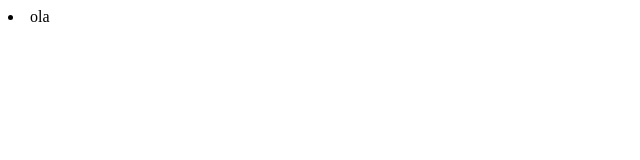
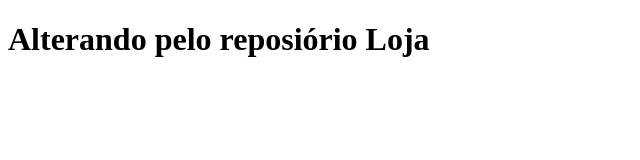
Before and after one commit to lukyne01/maintenance, a plain HTML site: page index.html in a window 1280 px wide. Shown: the whole page, without its empty margins (0-640 px from the left). Drawn offline with Linux system fonts and the light colour scheme.

Commit message:
editing index & creating style & creating script

```diff
--- a/index.html
+++ b/index.html
@@ -6,6 +6,6 @@
     <title>Aula de Git</title>
 </head>
 <body>
-    <li>ola</li>
+    <h1>Alterando pelo reposiório Loja</h1>
 </body>
 </html>
--- /dev/null
+++ b/script.js
@@ -0,0 +1 @@
+console.log("Ola mundo")
--- /dev/null
+++ b/style.css
@@ -0,0 +1,3 @@
+*{
+    font-size: 14 px;
+}
```
